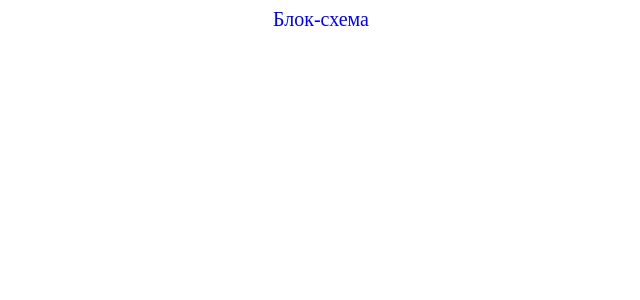
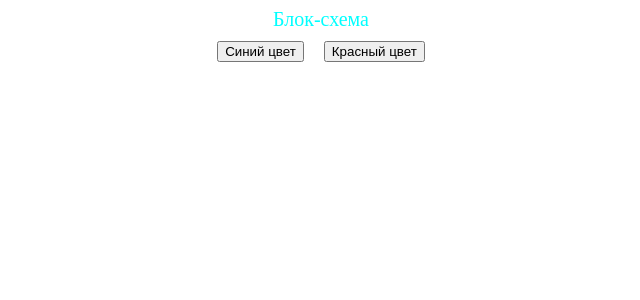
Before and after one commit to sasha-is-permi/vue-test14, a Vue app: page / in a window 1280 px wide. Before the commit this address had no page. Shown: the top 300 px of the page, without its empty margins (319-959 px from the left). Built offline with nearby package versions, Linux system fonts and the light colour scheme.

Commit message:
изменения2

```diff
--- a/src/components/Header1.vue
+++ b/src/components/Header1.vue
@@ -1,6 +1,12 @@
 <template>
     <div id = "header">
+      <span :style="{color:color}">
        {{name}}
+      </span>
+    </div>
+    <div class="flex">
+    <button :style="{marginRight:'20px'}" @click="changeColor('blue')"> Синий цвет </button>
+    <button @click="changeColor('red')"> Красный цвет  </button>
     </div>
 </template>
 
@@ -10,7 +16,12 @@
 #header {
 text-align: center;
 font-size: 20px;
-color: blue;
+}
+
+.flex {
+    margin-top: 10px;
+    display:flex;
+    justify-content: center;
 }
 
 </style>
@@ -21,9 +32,16 @@ import {ref} from 'vue';
 
 export default defineComponent({
     setup() {
-      const name = ref('Блок-схема');
+      const name = ref('Блок-схема')
+      const color = ref('aqua')
+      function changeColor(colorButton) {
+          color.value = colorButton;
+          console.log(color.value)
+      }
       return {
-          name
+          name,
+          color,
+          changeColor
       }
     },
 })
```
